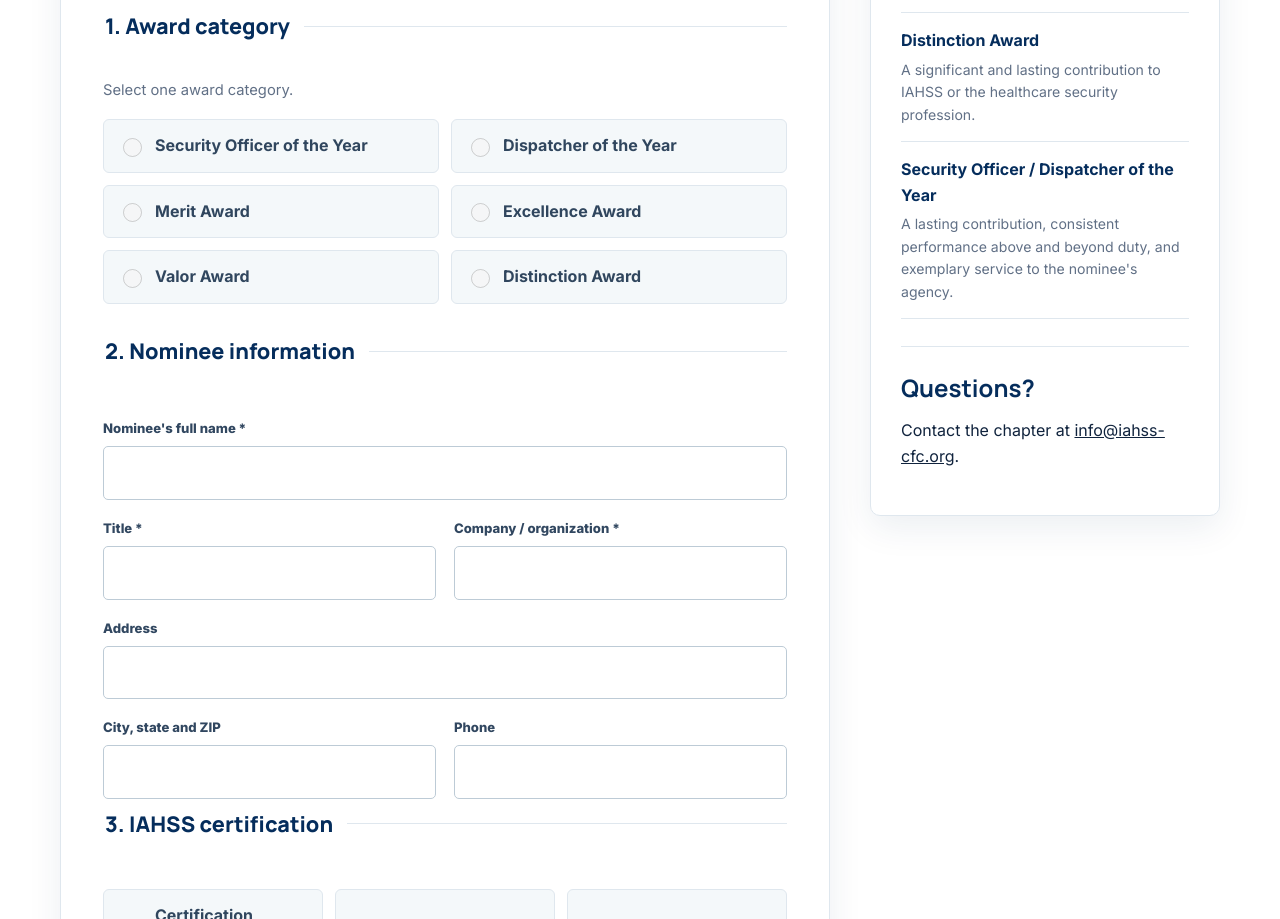
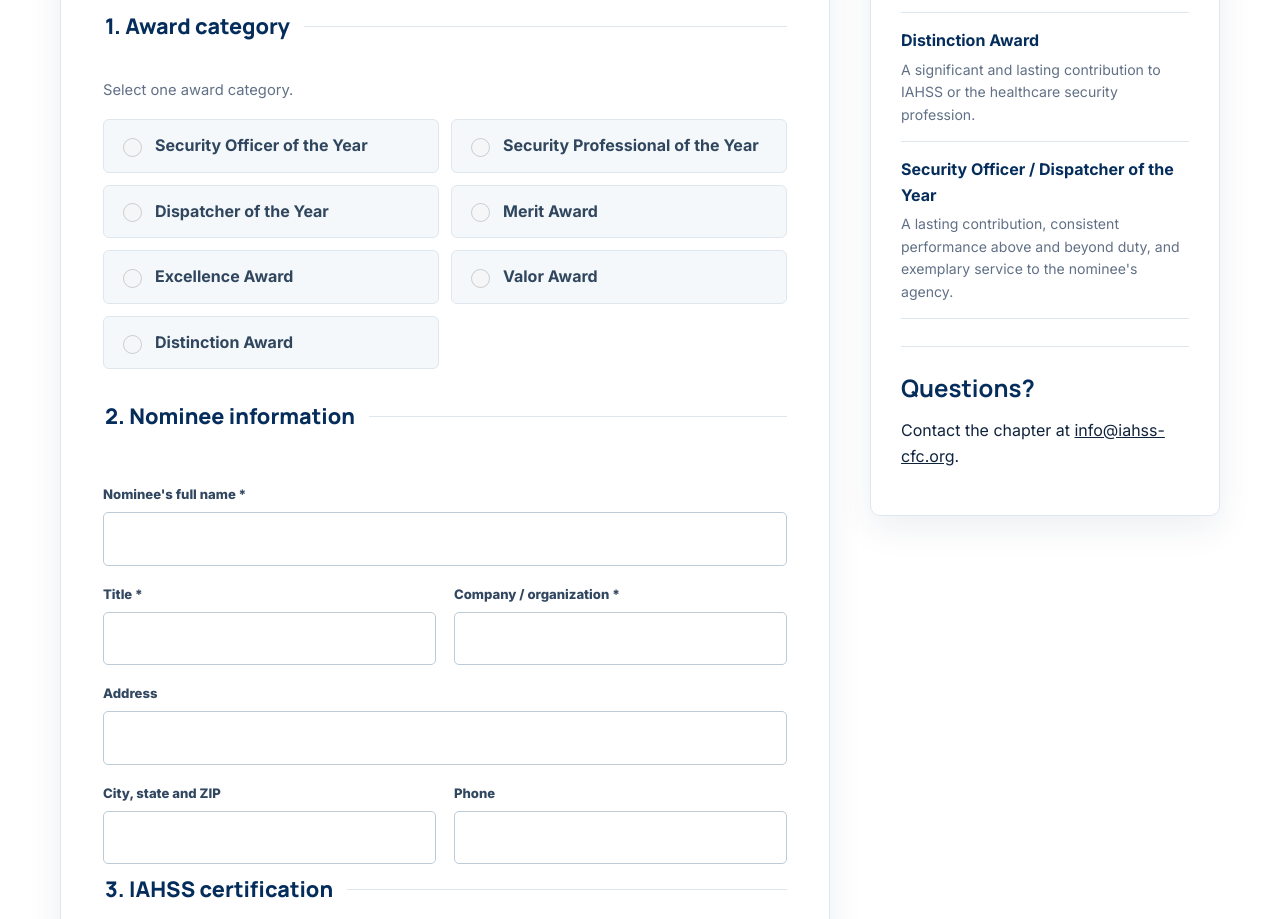
Before and after one commit to iahsscfc/iahss-central-florida, a plain HTML site: page award-nomination-2027.html in a window 1280 px wide. Shown: the part 1020-1939 px from the top of the page. Drawn offline with Linux system fonts and the light colour scheme.

Commit message:
Add Security Professional of the Year nomination category

```diff
--- a/award-nomination-2027.html
+++ b/award-nomination-2027.html
@@ -60,6 +60,7 @@
             <p class="field-help">Select one award category.</p>
             <div class="option-grid award-grid">
               <label><input type="radio" name="awardCategory" value="Security Officer of the Year" required><span>Security Officer of the Year</span></label>
+              <label><input type="radio" name="awardCategory" value="Security Professional of the Year"><span>Security Professional of the Year</span></label>
               <label><input type="radio" name="awardCategory" value="Dispatcher of the Year"><span>Dispatcher of the Year</span></label>
               <label><input type="radio" name="awardCategory" value="Merit Award"><span>Merit Award</span></label>
               <label><input type="radio" name="awardCategory" value="Excellence Award"><span>Excellence Award</span></label>
```
